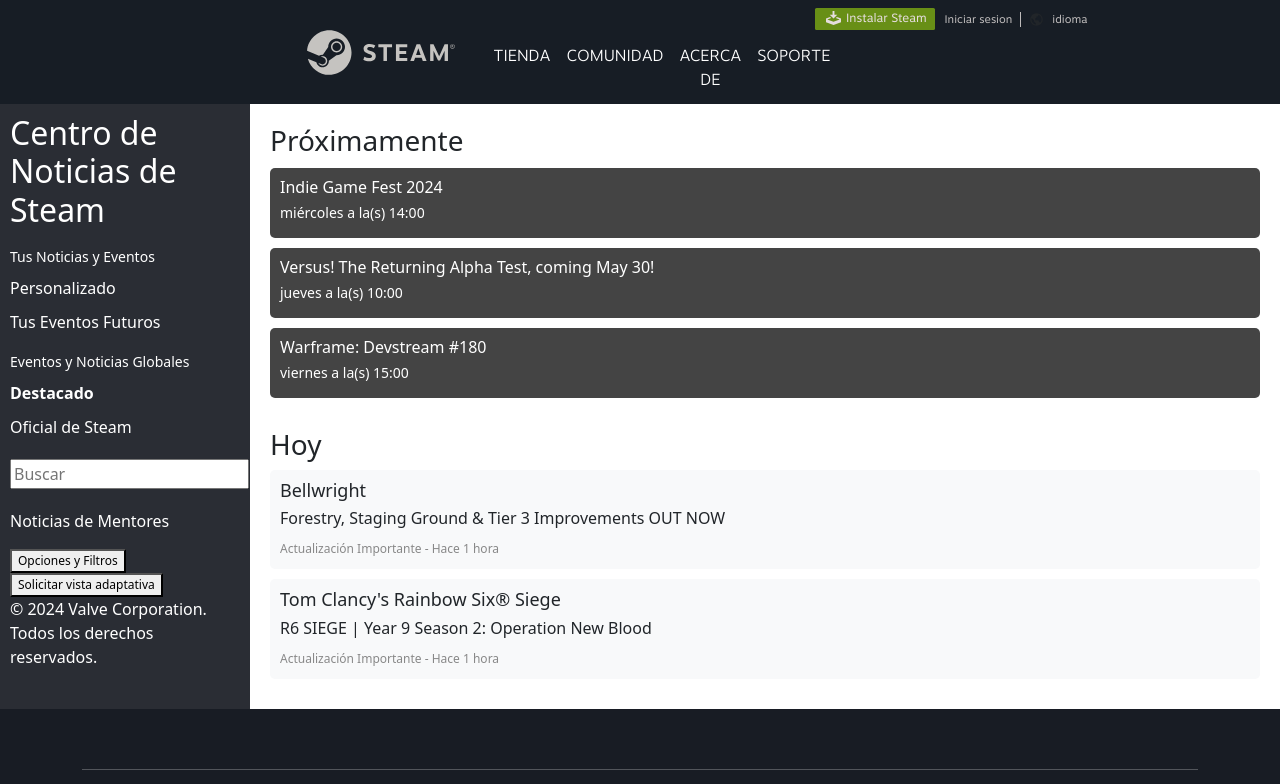
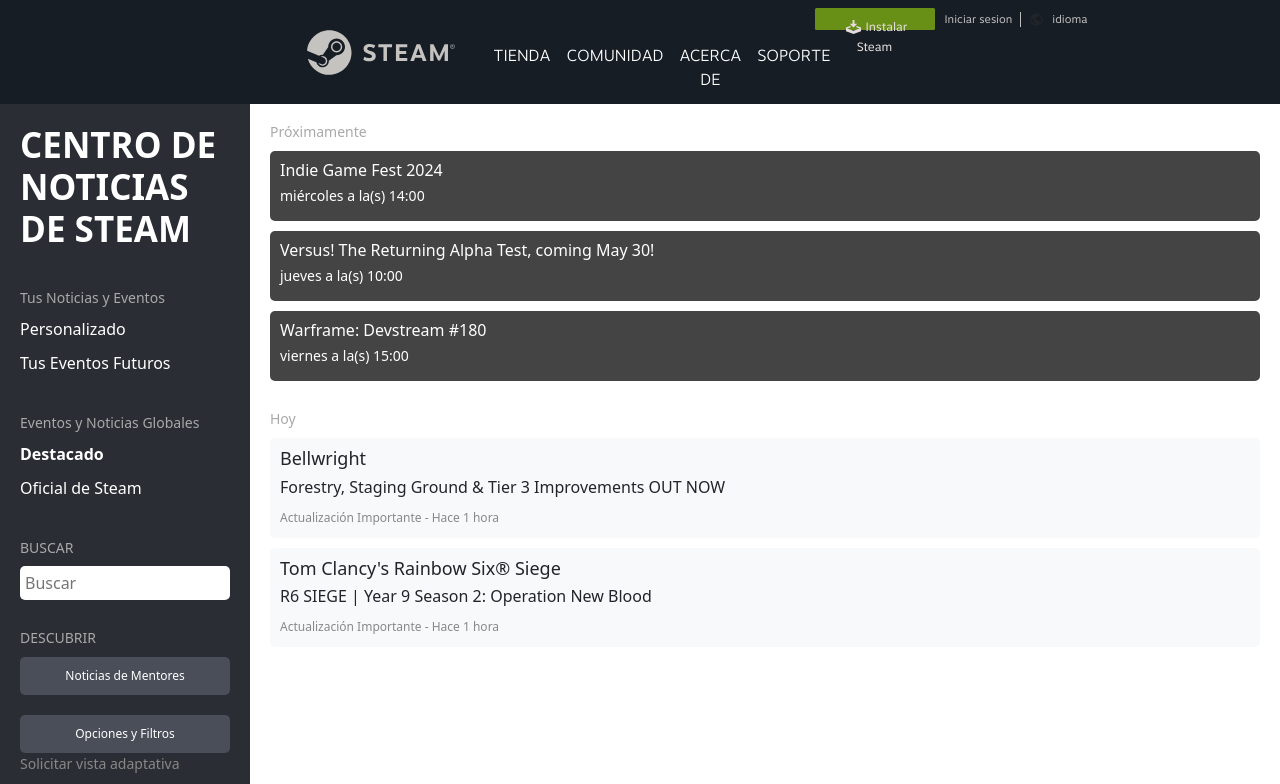
Before and after one commit to MarcosGero/Steam-Front, a React (Create React App) app: page /noticias in a window 1280 px wide. Shown: the top 784 px of the page. Built offline with nearby package versions, Linux system fonts and the light colour scheme; no server answers.

Commit message:
Seccion_noticias #2
Agregado de estilo

```diff
--- a/src/App.css
+++ b/src/App.css
@@ -34,4 +34,5 @@
 
   .App-flexible {
     display: flex;
+
   }
--- a/src/components/Layout.js
+++ b/src/components/Layout.js
@@ -1,14 +1,20 @@
+import {useLocation} from 'react-router-dom'
 import Navbar from "./NavigationBar"
 import Footer from './Footer'
 
 
  const Layout =({children})=>{ // Aqui es donde se arma toda la logica para que toda pagina dentro de Steam tenga un encabezado y un pie de pagina
 
+   const location = useLocation();
+
+   // Condiciona si la ruta actual es '/noticias'
+   const showFooter = location.pathname != '/noticias';
+
    return(
     <>
-             <Navbar />
-                {children}
-            <Footer/>
+      <Navbar />
+         {children}
+         {showFooter && <Footer/>}
     </>
     )
  }
--- a/src/components/Sidebar.css
+++ b/src/components/Sidebar.css
@@ -2,20 +2,30 @@
     width: 250px;
     background-color: #2a2d34;
     color: white;
-    padding: 10px;
+    padding: 20px;
+    height: 100%;
   }
 
   .sidebar h2 {
-    margin-bottom: 20px;
+    font-size: 35px;
+    font-weight: 700;
+    margin-right: 10px;
   }
 
   .menu-section {
-    margin-bottom: 20px;
+    margin-top: 40px;
+    margin-bottom: 40px;
   }
 
   .menu-section h3 {
     font-size: 14px;
     margin-bottom: 10px;
+  }
+
+  h3 {
+    font-size: 14px;
+    margin-bottom: 10px;
+    color: darkgrey;
   }
 
   .menu-section ul {
@@ -33,6 +43,32 @@
   }
 
   .footer {
-    margin-top: 20px;
+    margin-top: 30px;
     font-size: 12px;
   }
+
+  input[type="text"] {
+    width: 100%;
+    padding: 5px;
+    border-radius: 5px;
+    border: none;
+  }
+
+  button {
+    width: 100%;
+    padding: 10px;
+    border-radius: 5px;
+    border: none;
+    background-color: #4a4e58;
+    color: white;
+  }
+
+  .footer p {
+    margin-bottom: 20px;
+    font-size: 14px;
+    color: #888;
+  }
+
+  .seccion {
+    margin-bottom: 20px;
+  }
--- a/src/components/Sidebar.js
+++ b/src/components/Sidebar.js
@@ -4,7 +4,7 @@
 function Sidebar() {
   return (
     <div className="sidebar">
-      <h2>Centro de Noticias de Steam</h2>
+      <h2>CENTRO DE NOTICIAS DE STEAM</h2>
       <div className="menu-section">
         <h3>Tus Noticias y Eventos</h3>
         <ul>
@@ -19,12 +19,18 @@
           <li>Oficial de Steam</li>
         </ul>
       </div>
+      <h3>BUSCAR</h3>
       <input type="text" placeholder="Buscar" />
       <div className="footer">
-        <p>Noticias de Mentores</p>
-        <button>Opciones y Filtros</button>
-        <button>Solicitar vista adaptativa</button>
-        <p>© 2024 Valve Corporation. Todos los derechos reservados.</p>
+        <h3>DESCUBRIR</h3>
+        <div className="seccion">
+          <button>Noticias de Mentores</button>
+        </div>
+        <div className="seccion">
+          <button>Opciones y Filtros</button>
+          <p>Solicitar vista adaptativa</p>
+        </div>
+        <p>© 2024 Valve Corporation. Todos los derechos reservados.Todas las marcas registradas pertenecen a sus respectivos dueños</p>
       </div>
     </div>
   );
```
